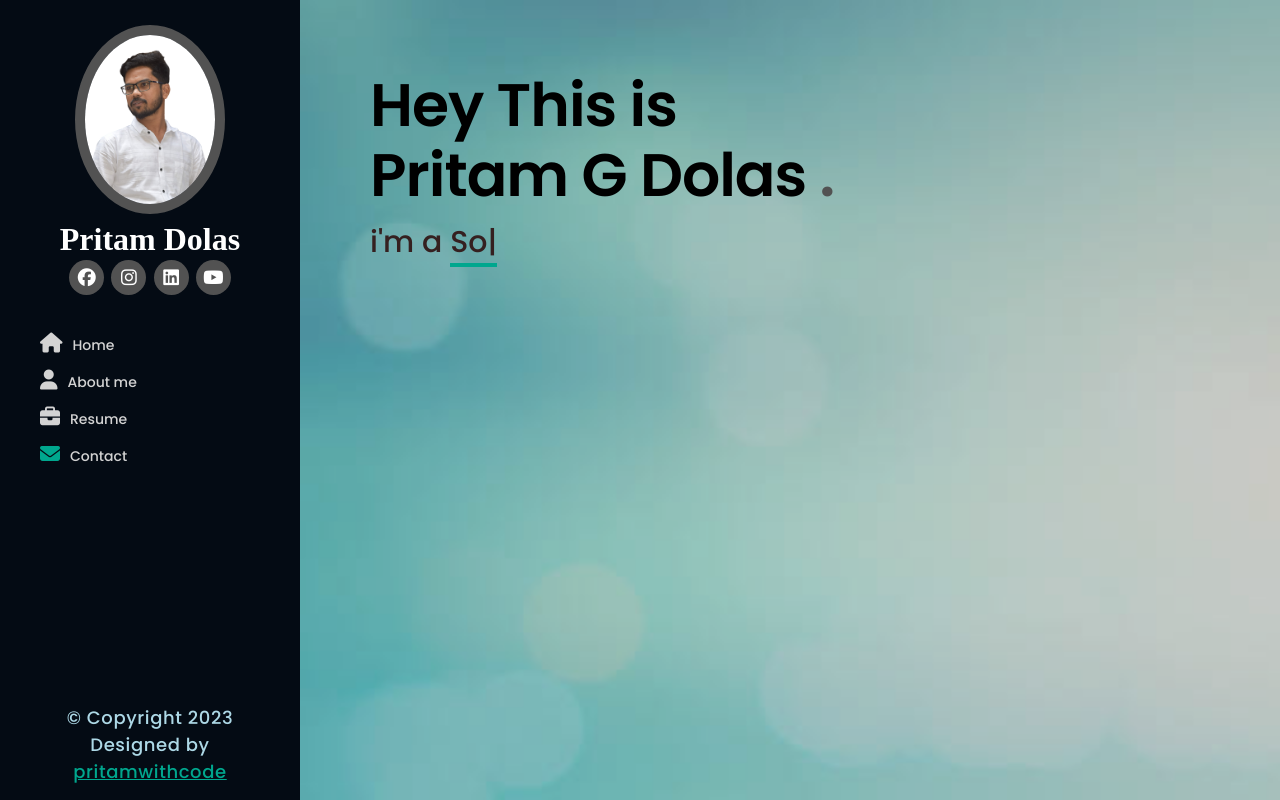
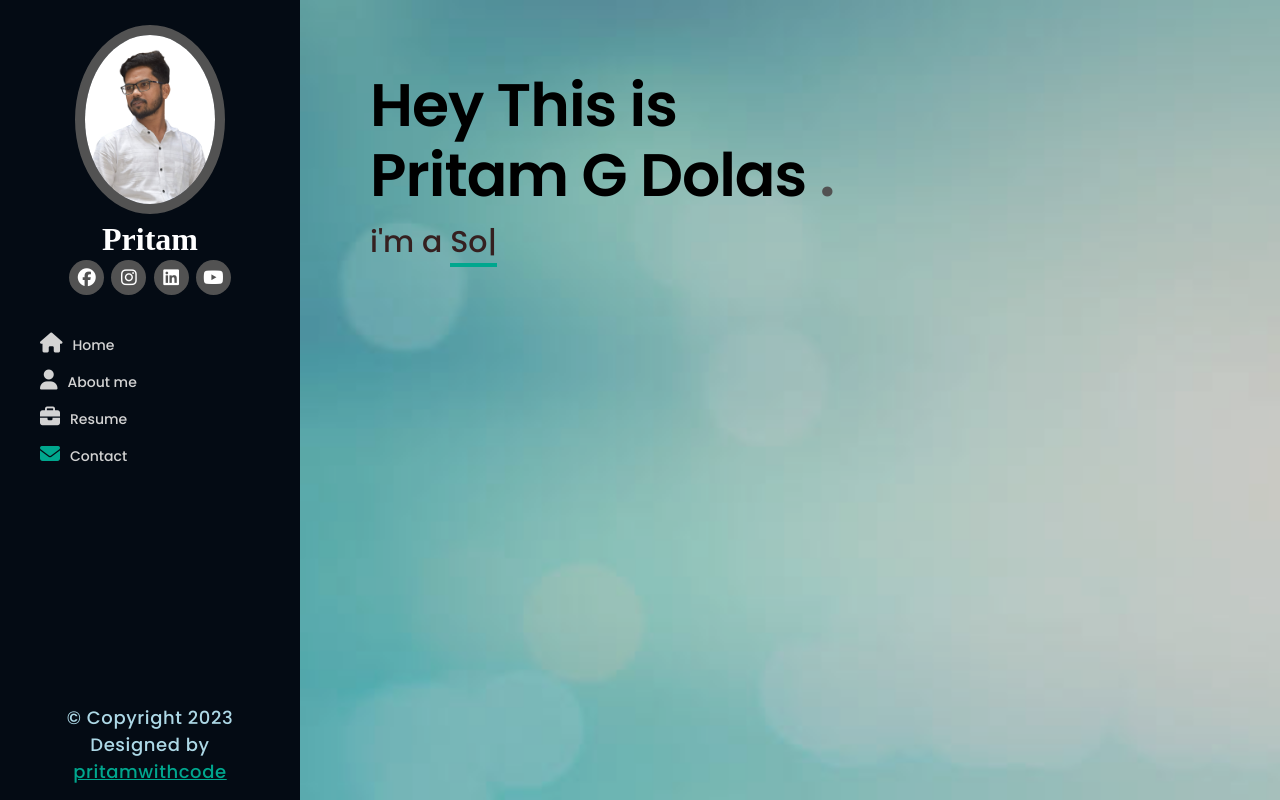
Before and after one commit to pritamdolas/pritam, a plain HTML site: page index.html in a window 1280 px wide. Shown: the top 800 px of the page. Drawn offline with nearby package versions, Linux system fonts and the light colour scheme.

Commit message:
Update index.html

```diff
--- a/index.html
+++ b/index.html
@@ -11,7 +11,7 @@
     <header>
         <div class="profile">
         <img src="pritam.png" width="200px">
-        <h1>Pritam  Dolas</h1>
+        <h1>Pritam  </h1>
         <div class="social-icons" >
         <a href="https://www.facebook.com/dolaspritam75"target="_blank"><i class="fa-brands fa-facebook" ></i></a>
         <a href="https://www.instagram.com/pritamdolas01"target="_blank"><i class="fa-brands fa-instagram" ></i></a>
```
